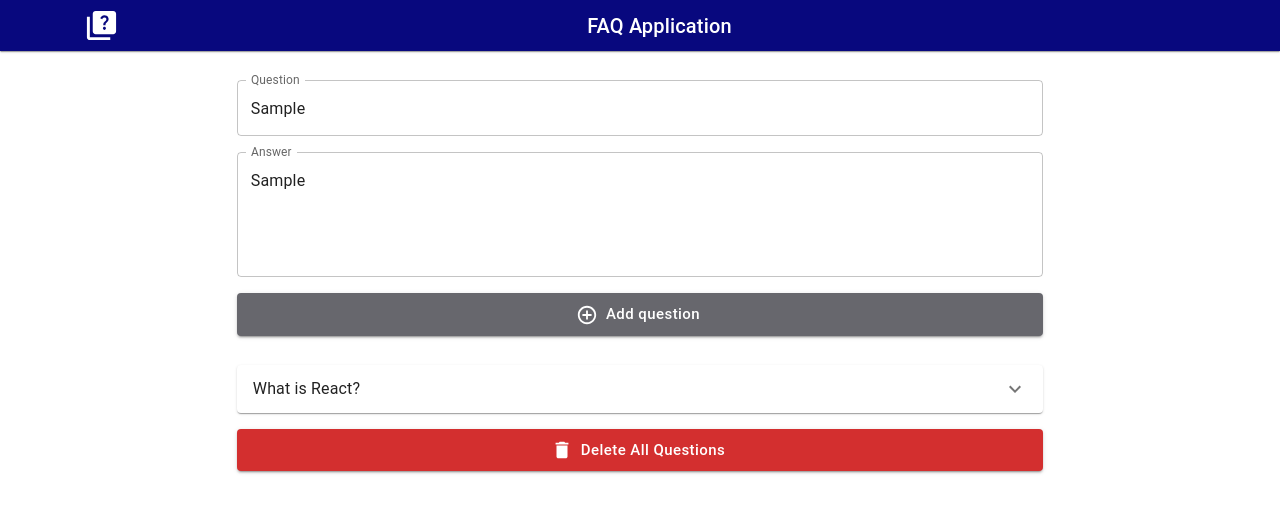
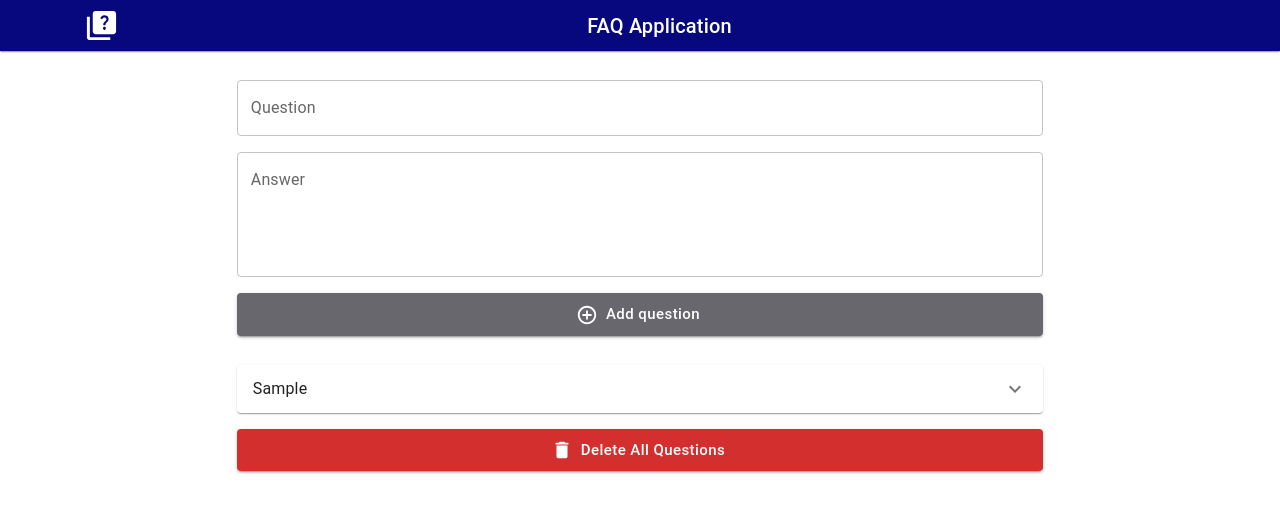
Before and after one commit to Tamer-E-Amer/FAQ-ReactApp, a React (Create React App) app: page / in a window 1280 px wide. Both pictures are taken after typing "Sample", "Sample" into the empty fields and a click on the button "Add question". Shown: the top 512 px of the page. Built offline with nearby package versions, Linux system fonts and the light colour scheme.

Commit message:
finishing adding functionality

```diff
--- a/src/App.js
+++ b/src/App.js
@@ -1,6 +1,6 @@
 import React from "react";
 // App Components
-import { Navbar, QAForm,NoQuestions, QuestionsList } from "./components";
+import { Navbar, QAForm, NoQuestions, QuestionsList } from "./components";
 // mui components
 import CssBaseline from "@mui/material/CssBaseline";
 import Container from "@mui/material/Container";
@@ -8,18 +8,31 @@ import Container from "@mui/material/Container";
 import { ThemeProvider } from "@mui/material/styles";
 // theme
 import theme from "./themes/appTheme";
+import { questions } from "./data/questions";
 const App = () => {
+  const [questionsData, setQuestionsData] = React.useState(questions);
+
+  // function to update the state when adding question on the form
+  const updateQuestionArray =()=>{
+    setQuestionsData([...questions])
+  }
   return (
     <div>
       <CssBaseline />
       <ThemeProvider theme={theme}>
-
-      <Navbar />
-      <Container>
-      <QAForm/>
-      {/* <NoQuestions/> */}
-      <QuestionsList/>
-      </Container>
+        <Navbar />
+        <Container>
+          <QAForm updateQuestionArray ={updateQuestionArray}/>
+          {/* {
+            // when there are no questions shwo the iformationbox else show the questions list
+            questionsData.length > 1 ? (
+              <QuestionsList questionsData={questionsData} />
+            ) : (
+              <NoQuestions />
+            )
+          } */}
+          <QuestionsList questionsData={questionsData} />
+        </Container>
       </ThemeProvider>
     </div>
   );
--- a/src/components/NoQuestions/NoQuestions.jsx
+++ b/src/components/NoQuestions/NoQuestions.jsx
@@ -20,7 +20,7 @@ const NoQuestions = () => {
           display: "flex",
           alignItems: "center",
           justifyContent: "center",
-          width: "70%",
+          width: "100%",
           height: 100,
           color: "red",
           backgroundColor: "#E1DCDC",
--- a/src/components/QAForm/QAForm.jsx
+++ b/src/components/QAForm/QAForm.jsx
@@ -9,10 +9,47 @@ import Button from "@mui/material/Button";
 
 // icons
 import AddCircleOutlineIcon from "@mui/icons-material/AddCircleOutline";
+// questions array
+import { questions } from "../../data/questions";
+const QAForm = ({ updateQuestionArray }) => {
+  // state form the form data
+  const [formData, setFormData] = React.useState({
+    id: Math.random(),
+    question: "",
+    answer: "",
+  });
 
-const QAForm = () => {
+  // change handler form form inputes
+  const onChangeHandler = (e) => {
+    const { name, value } = e.target;
+    setFormData((prev) => {
+      return {
+        ...prev,
+        [name]: value,
+      };
+    });
+  };
+
+  // submit form function
+  const submitQuestion = (e) => {
+    e.preventDefault();
+  };
+
+  const addQuestion = () => {
+    questions.push(formData);
+    // make form empty after submition
+    setFormData({
+      question: "",
+      answer: "",
+    });
+    updateQuestionArray();
+  };
+
   return (
-    <form style={{ width: "70%", height: "auto", margin: "auto" }}>
+    <form
+      style={{ width: "70%", height: "auto", margin: "auto" }}
+      onSubmit={submitQuestion}
+    >
       <Stack
         spacing={2}
         alignItems="center"
@@ -26,6 +63,9 @@ const QAForm = () => {
           label="Question"
           color="secondary"
           fullWidth
+          name="question"
+          value={formData.question}
+          onChange={onChangeHandler}
         />
         {/* answer */}
         <TextField
@@ -35,6 +75,9 @@ const QAForm = () => {
           fullWidth
           multiline
           rows={4}
+          name="answer"
+          value={formData.answer}
+          onChange={onChangeHandler}
         />
         {/* submit Button */}
         <Button
@@ -44,6 +87,8 @@ const QAForm = () => {
           startIcon={<AddCircleOutlineIcon />}
           sx={{ textTransform: "none" }}
           fullWidth
+          type="submit"
+          onClick={addQuestion}
         >
           Add question
         </Button>
--- a/src/components/QuestionsList/QuestionsList.jsx
+++ b/src/components/QuestionsList/QuestionsList.jsx
@@ -3,6 +3,8 @@
  */
 
 import React from "react";
+// components
+import { NoQuestions } from "../../components";
 // mui components
 import Accordion from "@mui/material/Accordion";
 import AccordionSummary from "@mui/material/AccordionSummary";
@@ -15,33 +17,41 @@ import Button from "@mui/material/Button";
 // mui icons
 import DeleteIcon from "@mui/icons-material/Delete";
 
-const QuestionsList = () => {
+const QuestionsList = ({ questionsData }) => {
+  // question list
+  console.log("questionsData", questionsData);
+  const questionsList =
+    questionsData.length >= 1 ? (
+      questionsData.map((item, index) => {
+        return (
+          <Accordion key={index}>
+            <AccordionSummary expandIcon={<ExpandMoreIcon />}>
+              <Typography>{item.question}</Typography>
+            </AccordionSummary>
+            <AccordionDetails>
+              <Typography>{item.answer}</Typography>
+            </AccordionDetails>
+          </Accordion>
+        );
+      })
+    ) : (
+      <NoQuestions />
+    );
+
   return (
     <Box
       sx={{
         flexGrow: 1,
         width: "70%",
         height: "auto",
-        margin: "1rem auto",
+        margin: " auto",
       }}
     >
       {/* accordion : list of questions */}
-      <Accordion>
-        <AccordionSummary
-          expandIcon={<ExpandMoreIcon />}
-          aria-controls="panel1a-content"
-          id="panel1a-header"
-        >
-          <Typography>What is React?</Typography>
-        </AccordionSummary>
-        <AccordionDetails>
-          <Typography>
-            Lorem ipsum dolor sit amet, consectetur adipiscing elit. Suspendisse
-            malesuada lacus ex, sit amet blandit leo lobortis eget.
-          </Typography>
-        </AccordionDetails>
-      </Accordion>
+      {questionsList}
       {/* delete all  */}
+      {/* show the button only when the array has items */}
+      {questionsList.length >= 1 && (
         <Button
           variant="contained"
           color="error"
@@ -52,6 +62,7 @@ const QuestionsList = () => {
         >
           Delete All Questions
         </Button>
+      )}
     </Box>
   );
 };
--- /dev/null
+++ b/src/data/questions.js
@@ -0,0 +1,22 @@
+/**
+ * @description this file holds the questions data. it is array of objects. and each object holds id, question and answer
+ */
+
+export const questions = [
+//   {
+//     id: "1",
+//     question: "what is react",
+//     answer: "It is a JS library used to build a complex user Interface",
+//   },
+//   {
+//     id: "2",
+//     question: "Can react deal with database",
+//     answer:
+//       "It can not deal with database directly but it can fetch data from API that   is generated from Backedn server",
+//   },
+//   {
+//     id: "3",
+//     question: "where can i learn React",
+//     answer: "React has a very strong commuinty. you can vist the official site of reactjs.org",
+//   },
+];
```
Lines whose indentation alone changed are shown as unchanged.
